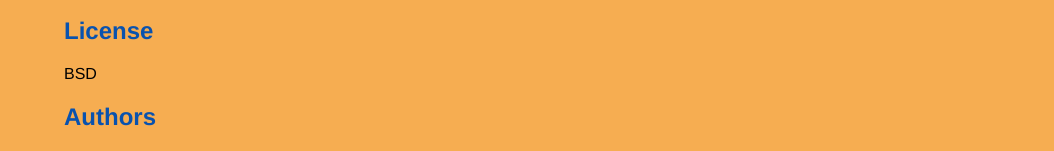
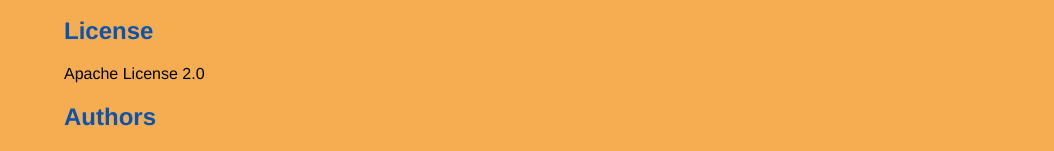
Before and after one commit to VolkerJSchmidt/dlscreen, a plain HTML site: page index.html in a window 1280 px wide. Shown: the part 385-536 px from the top of the page, without its empty margins (226-1280 px from the left). Drawn offline with Linux system fonts and the light colour scheme.

Commit message:
Edited index.html via GitHub

```diff
--- a/index.html
+++ b/index.html
@@ -54,7 +54,7 @@
 <h2>Install</h2>
 <p>coming soon</p>
 <h2>License</h2>
-<p>BSD</p>
+<p>Apache License 2.0</p>
 <h2>Authors</h2>
 <p>Volker Schmidt  </p>
 <h2>Contact</h2>
```
